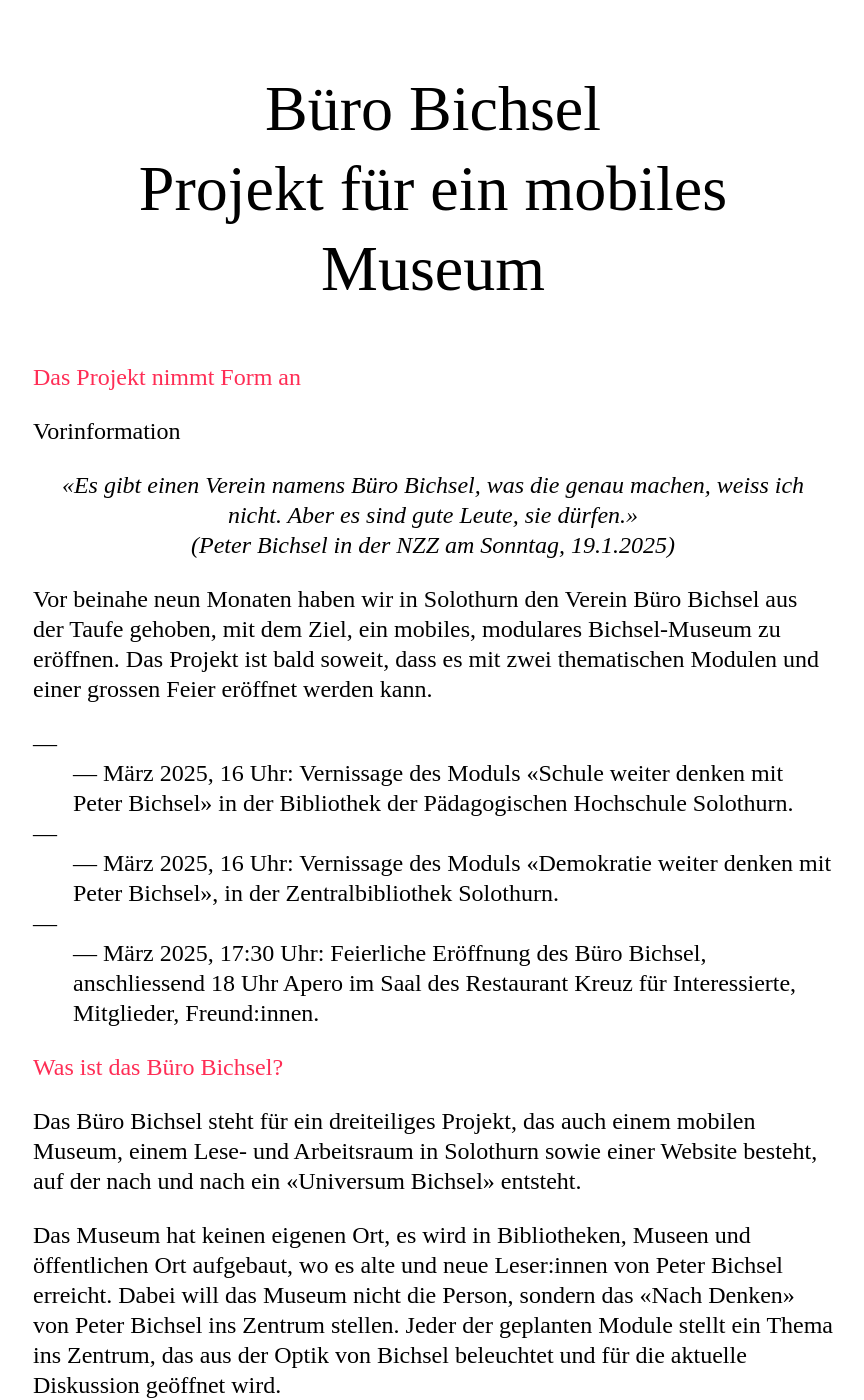
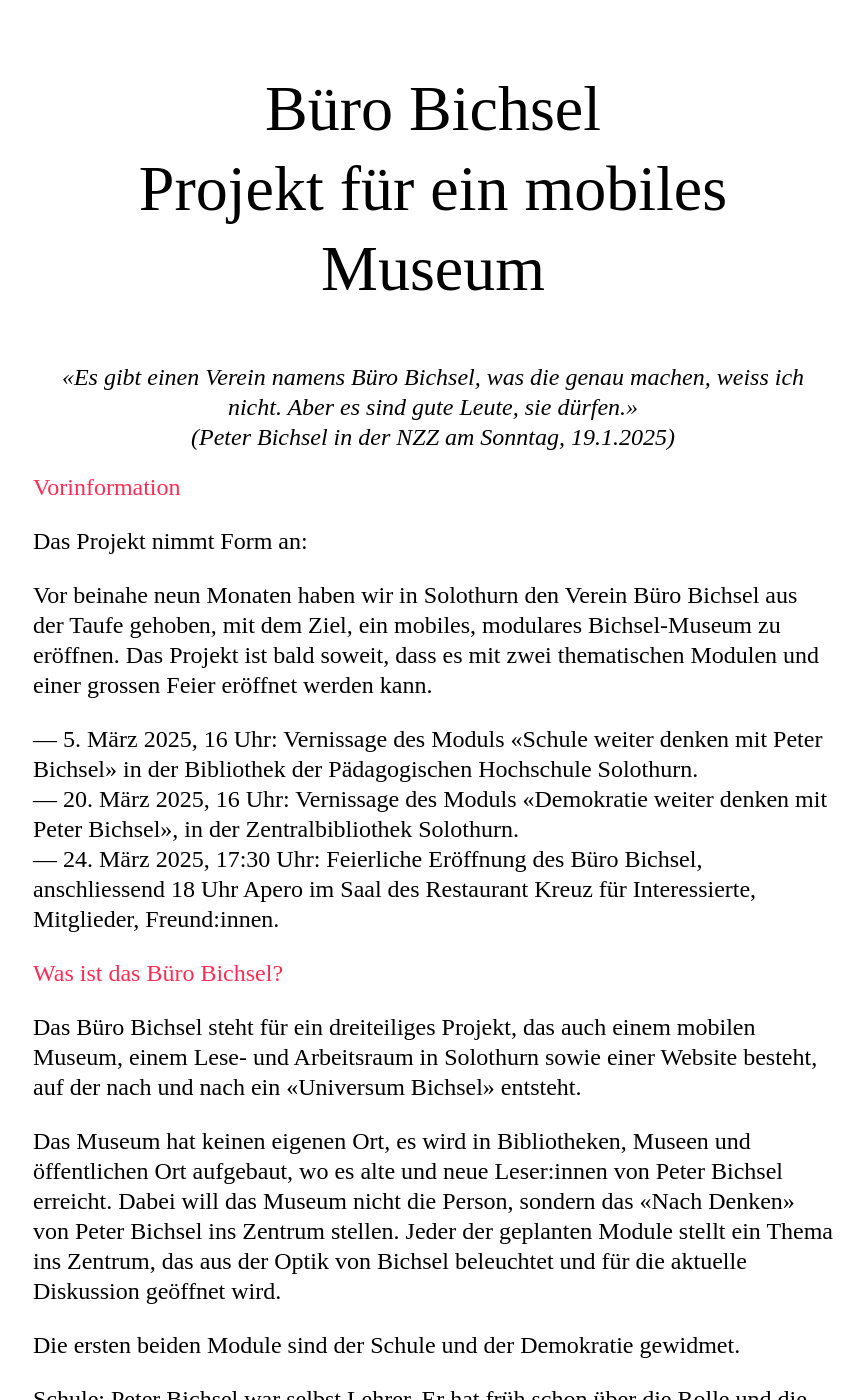
Before and after one commit to Buro-Bichsel/bb-Web, a Jekyll site: the page built from index.markdown, in a window 1280 px wide and 1400 px high. Shown: the whole window, without its empty margins (207-1071 px from the left). Built offline with Jekyll 4.4.1, drawn with Linux system fonts in a browser that asks for light colours.

Commit message:
(fix) formatting

```diff
--- a/index.markdown
+++ b/index.markdown
@@ -16,19 +16,20 @@ footer_right: |
   IBAN: CH54 0833 4522 6576 8200 1
 
 ---
-## Das Projekt nimmt Form an
-
-Vorinformation
 
 > «Es gibt einen Verein namens Büro Bichsel, was die genau machen, weiss ich nicht. Aber es sind gute Leute, sie dürfen.»
 >
 > (Peter Bichsel in der NZZ am Sonntag, 19.1.2025)
 
+## Vorinformation
+
+Das Projekt nimmt Form an:
+
 Vor beinahe neun Monaten haben wir in Solothurn den Verein Büro Bichsel aus der Taufe gehoben, mit dem Ziel, ein mobiles, modulares Bichsel-Museum zu eröffnen. Das Projekt ist bald soweit, dass es mit zwei thematischen Modulen und einer grossen Feier eröffnet werden kann.
 
-- 5. März 2025, 16 Uhr: Vernissage des Moduls «Schule weiter denken mit Peter Bichsel» in der Bibliothek der Pädagogischen Hochschule Solothurn.
-- 20. März 2025, 16 Uhr: Vernissage des Moduls «Demokratie weiter denken mit Peter Bichsel», in der Zentralbibliothek Solothurn.
-- 24. März 2025, 17:30 Uhr: Feierliche Eröffnung des Büro Bichsel, anschliessend 18 Uhr  Apero im Saal des Restaurant Kreuz für Interessierte, Mitglieder, Freund:innen.
+- 5\. März 2025, 16 Uhr: Vernissage des Moduls «Schule weiter denken mit Peter Bichsel» in der Bibliothek der Pädagogischen Hochschule Solothurn.
+- 20\. März 2025, 16 Uhr: Vernissage des Moduls «Demokratie weiter denken mit Peter Bichsel», in der Zentralbibliothek Solothurn.
+- 24\. März 2025, 17:30 Uhr: Feierliche Eröffnung des Büro Bichsel, anschliessend 18 Uhr  Apero im Saal des Restaurant Kreuz für Interessierte, Mitglieder, Freund:innen.
 
 ## Was ist das Büro Bichsel?
 Das Büro Bichsel steht für ein dreiteiliges Projekt, das auch einem mobilen Museum, einem Lese- und Arbeitsraum in Solothurn sowie einer Website besteht, auf der nach und nach ein «Universum Bichsel» entsteht.
```
Also changed, not shown: other parts of index.markdown (+1 -0 lines).
